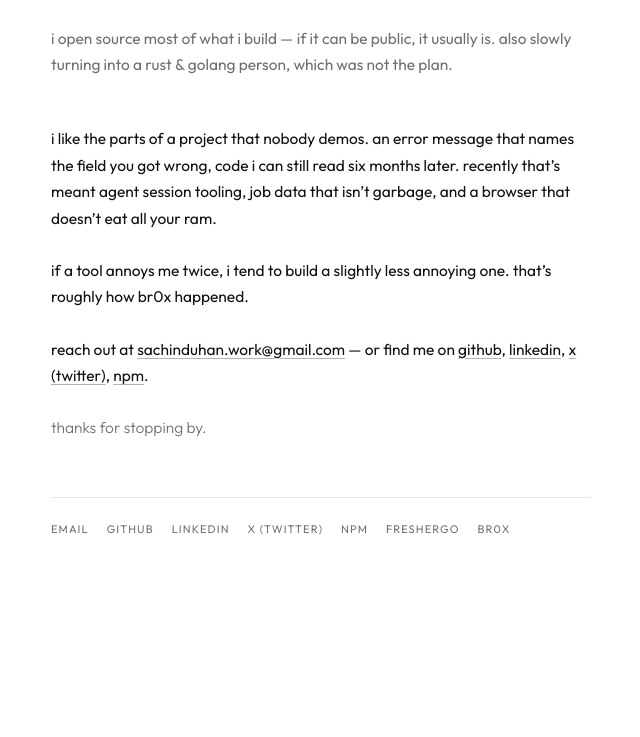
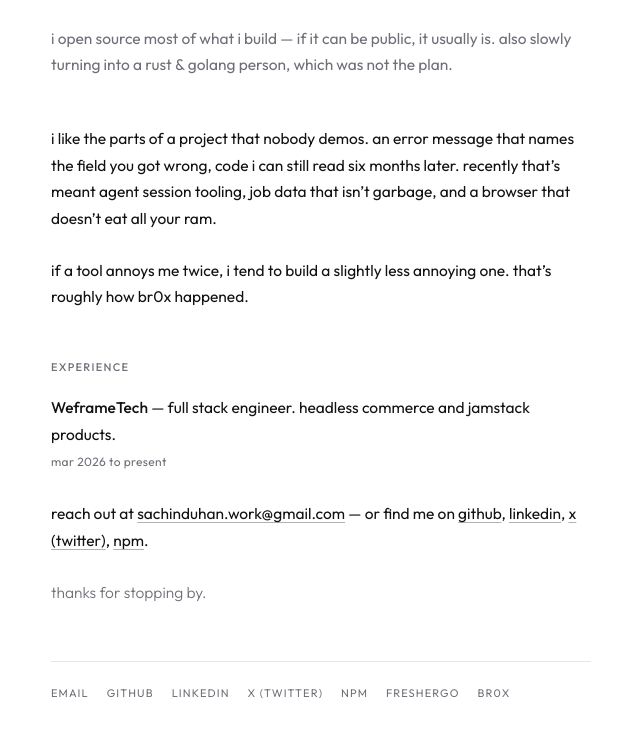
Before and after one commit to SachinD6/sxch.dev, a website: page public/index.html in a window 1280 px wide. Shown: the part 1354-2091 px from the top of the page, without its empty margins (319-959 px from the left). Before the commit the page ends 1980 px from the top, so only its background shows below. Drawn offline with Linux system fonts and the light colour scheme.

Commit message:
feat(site): add an experience section
One entry for WeframeTech with the role, the dates and a single line
matching the hero, since there is nothing publishable beyond that. It
sits after the projects and before the contact block, and the employer
spelling in the meta description now matches the company's own site.

```diff
--- a/public/index.html
+++ b/public/index.html
@@ -4,7 +4,7 @@
   <meta charset="utf-8">
   <meta name="viewport" content="width=device-width, initial-scale=1">
   <title>Sachin Chaudhary</title>
-  <meta name="description" content="full stack engineer at WeFrameTech. i build headless commerce and ship freshergo, pi harness and br0x. lately it&rsquo;s mostly ai tooling.">
+  <meta name="description" content="full stack engineer at WeframeTech. i build headless commerce and ship freshergo, pi harness and br0x. lately it&rsquo;s mostly ai tooling.">
   <link rel="preconnect" href="https://fonts.googleapis.com">
   <link rel="preconnect" href="https://fonts.gstatic.com" crossorigin>
   <link href="https://fonts.googleapis.com/css2?family=Outfit:wght@300;400;500&display=swap" rel="stylesheet">
@@ -133,6 +133,16 @@
       that&rsquo;s roughly how br0x happened.
     </p>
 
+    <p class="label">experience</p>
+
+    <article class="item">
+      <p>
+        <strong>WeframeTech</strong> &mdash; full stack engineer. headless
+        commerce and jamstack products.
+      </p>
+      <p class="meta">mar 2026 to present</p>
+    </article>
+
     <p>
       reach out at
       <a href="mailto:sachinduhan.work@gmail.com">sachinduhan.work@gmail.com</a>
```
